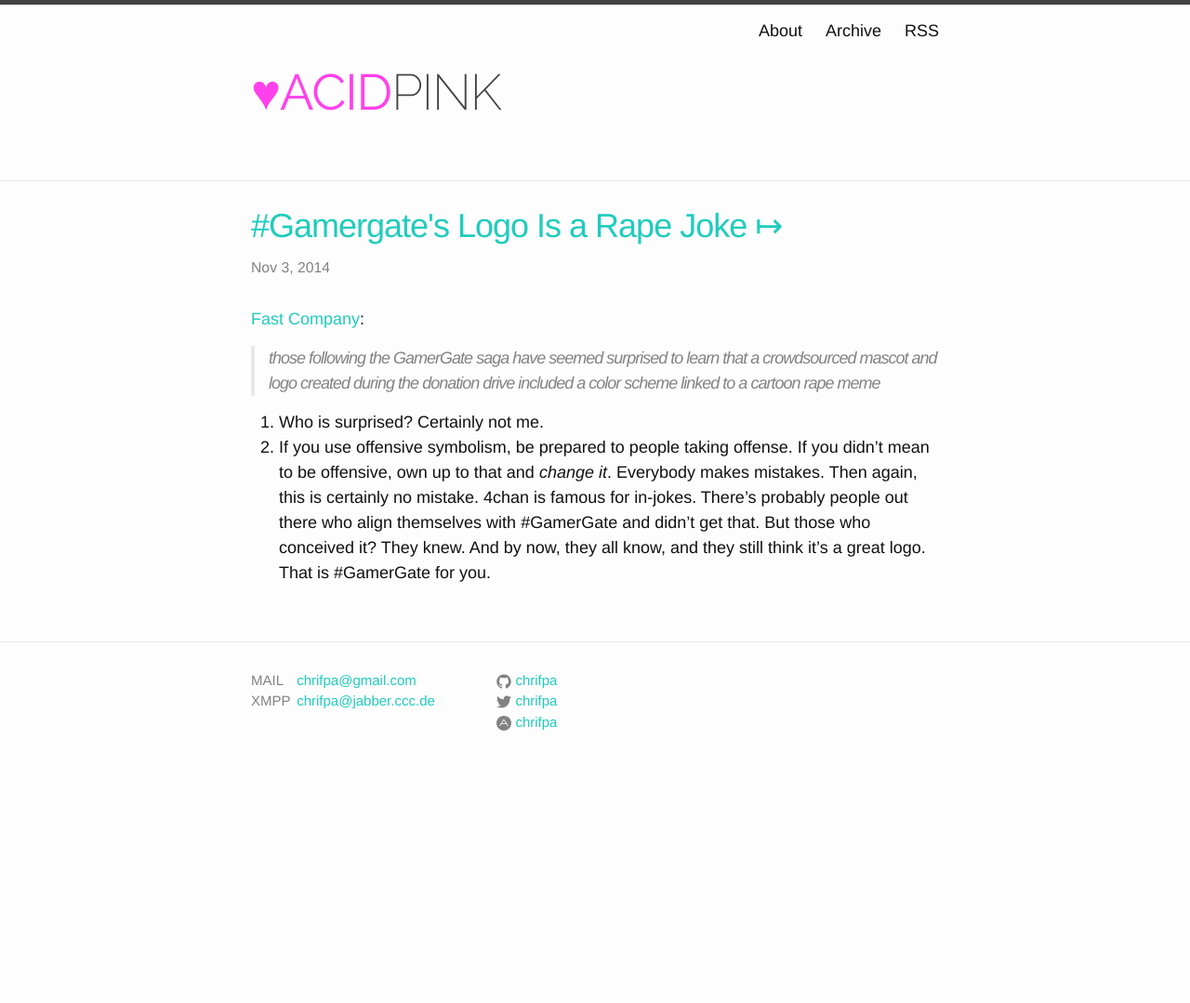
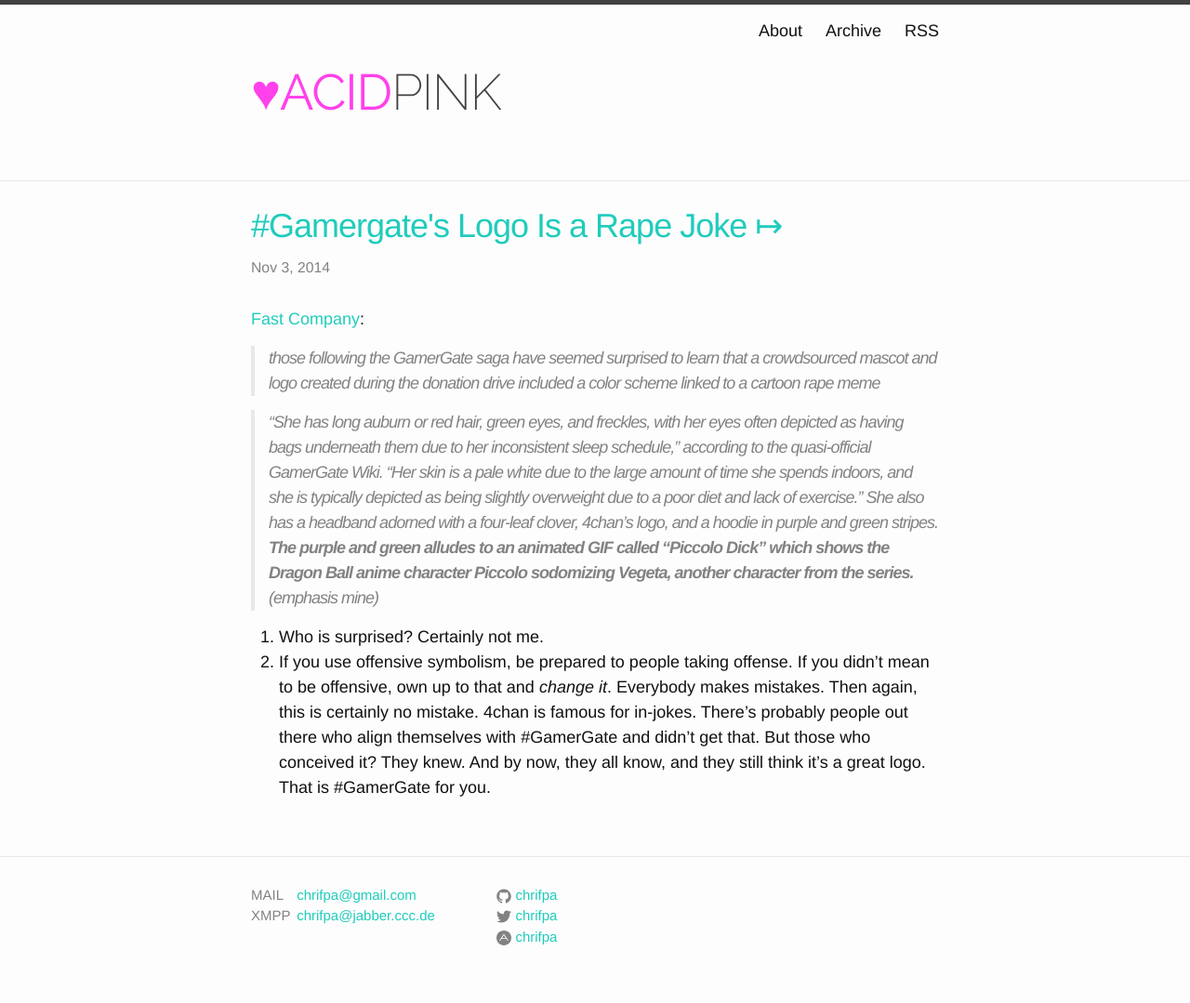
Before and after one commit to acdpnk/chrifpa.github.io, a Jekyll site: the page built from _posts/2014-11-03-gamergates-logo-is-a-rape-joke.md, in a window 1280 px wide. Shown: the whole page at 93% size. Built offline with Jekyll 4.4.1, drawn with Linux system fonts in a browser that asks for light colours; before the commit the page ends 900 px from its top, so only the background shows below that.

Commit message:
extended

```diff
--- a/_posts/2014-11-03-gamergates-logo-is-a-rape-joke.md
+++ b/_posts/2014-11-03-gamergates-logo-is-a-rape-joke.md
@@ -8,7 +8,11 @@ date: 2014-11-03 16:39
 ---
 
 [Fast Company](http://www.fastcodesign.com/3037941/the-secret-meaning-behind-gamergates-branding?):
+
 >those following the GamerGate saga have seemed surprised to learn that a crowdsourced mascot and logo created during the donation drive included a color scheme linked to a cartoon rape meme
+
+>“She has long auburn or red hair, green eyes, and freckles, with her eyes often depicted as having bags underneath them due to her inconsistent sleep schedule,” according to the quasi-official GamerGate Wiki. “Her skin is a pale white due to the large amount of time she spends indoors, and she is typically depicted as being slightly overweight due to a poor diet and lack of exercise.”
+>She also has a headband adorned with a four-leaf clover, 4chan’s logo, and a hoodie in purple and green stripes. **The purple and green alludes to an animated GIF called “Piccolo Dick” which shows the Dragon Ball anime character Piccolo sodomizing Vegeta, another character from the series.** (emphasis mine)
 
 1. Who is surprised? Certainly not me.
 1. If you use offensive symbolism, be prepared to people taking offense. If you didn't mean to be offensive, own up to that and *change it*. Everybody makes mistakes. Then again, this is certainly no mistake. 4chan is famous for in-jokes. There's probably people out there who align themselves with #GamerGate and didn't get that. But those who conceived it? They knew. And by now, they all know, and they still think it's a great logo. That is #GamerGate for you.
```
